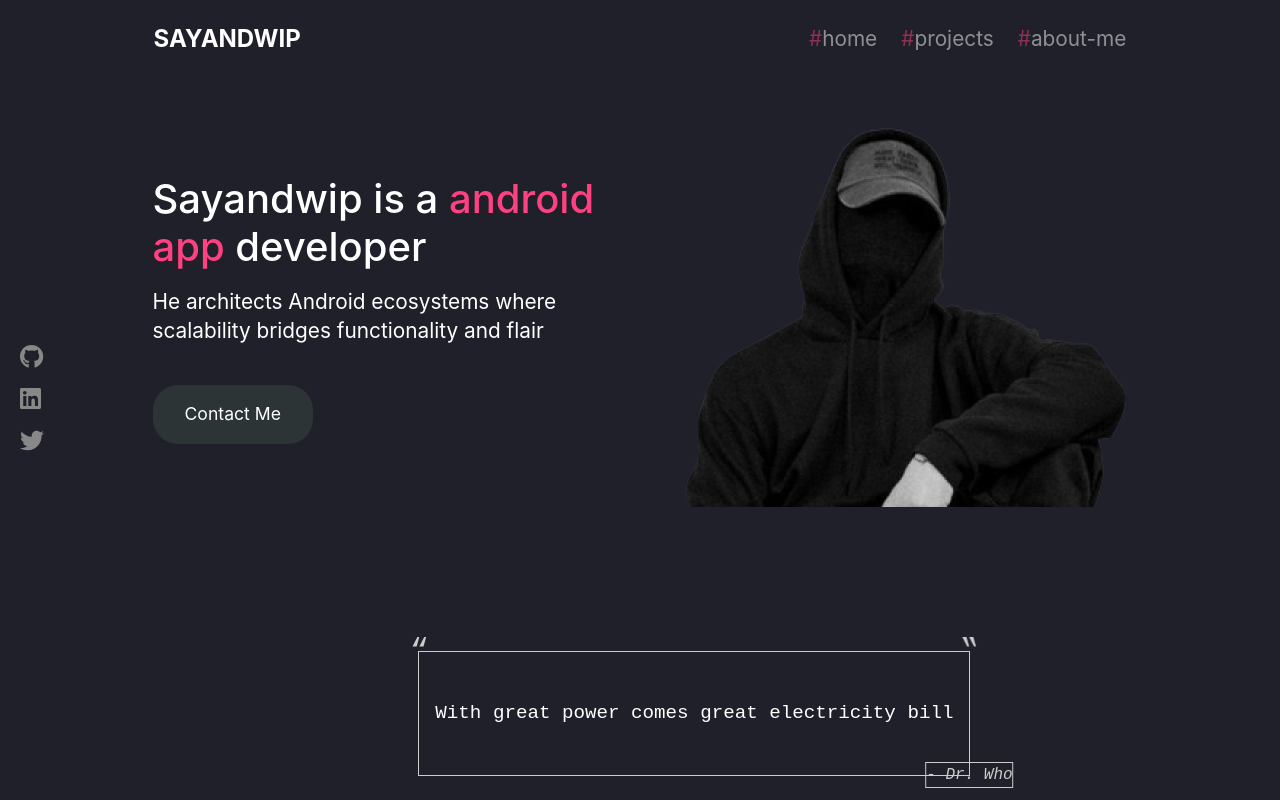
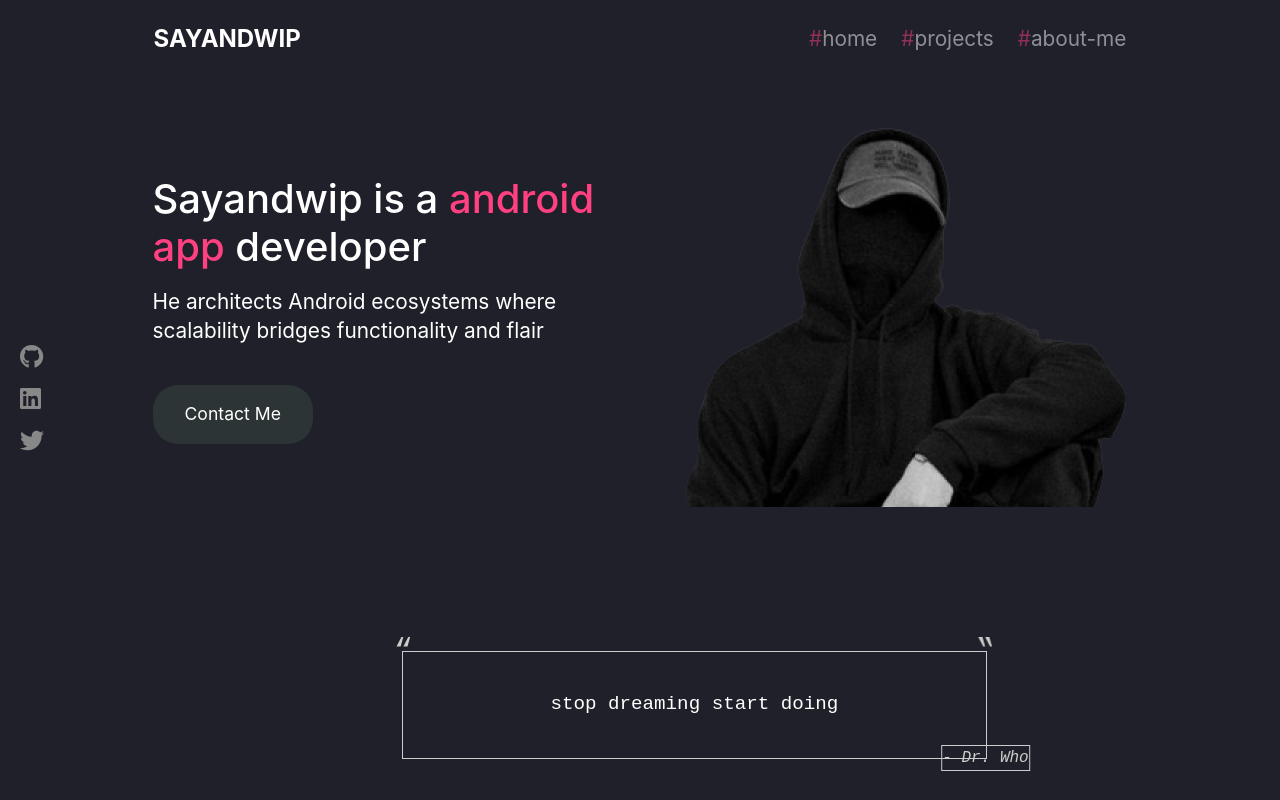
Before and after one commit to Shubhojit-dey/Sayandwip_Portfolio, a React (Vite) app in the folder frontend/: page / in a window 1280 px wide. Shown: the top 800 px of the page. Built offline with nearby package versions, Linux system fonts and the light colour scheme.

Commit message:
test_again

```diff
--- a/frontend/src/landing/Home/Quota.jsx
+++ b/frontend/src/landing/Home/Quota.jsx
@@ -2,7 +2,7 @@
 export default function Quota() {
   return (
     <div className="quote-container">
-    <div className="quote-box">
+    <div style={{padding:"1% 20%"}} className="quote-box">
       {/* Top-left quote mark */}
       <span className="quote-symbol quote-symbol-left">“</span>
 
@@ -10,7 +10,7 @@ export default function Quota() {
       <span className="quote-symbol quote-symbol-right">”</span>
 
       {/* Main quote text */}
-      <p className="quote-text">With great power comes great electricity bill</p>
+      <p className="quote-text">stop dreaming start doing</p>
 
       {/* Author in bottom-right corner */}
       <div className="quote-author">- Dr. Who</div>
```
